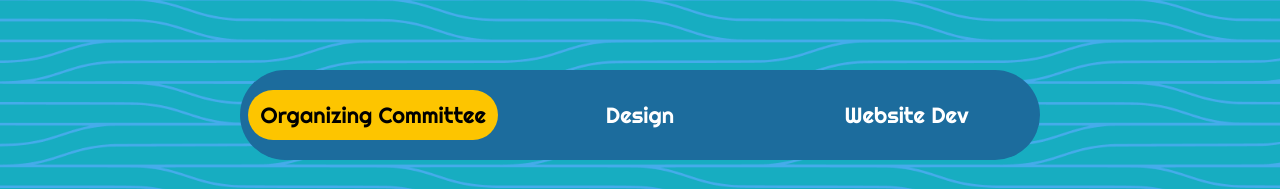
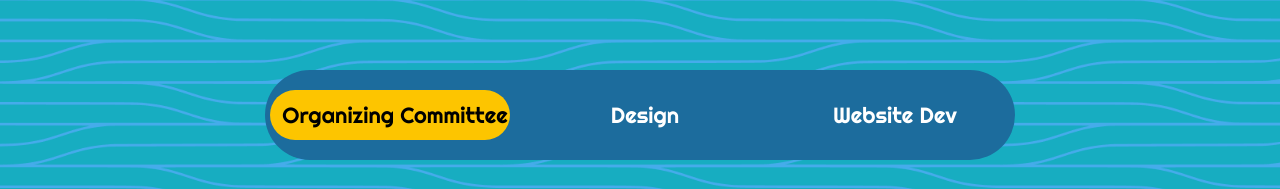
Before and after one commit to zense/Infin8-2024, a React (Vite) app: page /team in a window 1280 px wide. Shown: the part 148-337 px from the top of the page. Built offline with nearby package versions, Linux system fonts and the light colour scheme; a web font is replaced by a local one.

Commit message:
laval lamp effected

```diff
--- a/src/pages/Team.css
+++ b/src/pages/Team.css
@@ -66,15 +66,17 @@ body{
     overflow-wrap: normal;
 }
 .btn-bar{
-    width:800px;
+    width:750px;
     height:90px;
     flex-shrink:0;
     background-color:#1C6C9D;
     display:flex;
-    justify-content:space-around;
+    justify-content:center;
     align-items:center;
     margin-top:8vh;
     border-radius:10vw;
+    position: relative;
+    padding-left:10px;
 }
 .btn-bar-wrapper{
     display:flex;
@@ -124,6 +126,17 @@ body{
     background-color: #FDC500;
     color:#000;
     border-radius:10vw;
+}
+.slider-team{
+    width: 240px;
+    height: 50px;
+    border-radius: 10vw;
+    z-index: 0;
+    transition: all 0.3s ease;
+}
+button{
+    z-index: 1;
+    text-align: center;
 }
 @media screen and (max-width:804px) {
     .btn-bar{
--- a/src/pages/Team.jsx
+++ b/src/pages/Team.jsx
@@ -14,6 +14,22 @@ import "./Team.css"
 const Team = () => {
   const [mode,setMode]=useState("OrgComm");
   let arr=[];
+  useEffect(()=>{
+    const choice = document.getElementById(mode);
+    const ani = document.getElementById("ani")
+    choice.style.color="#000"
+    if(mode==="OrgComm") ani.style.transform = `translateX(0px)`;
+    else if (mode==="DesignTeam") ani.style.transform = `translateX(250px)`
+    else if (mode==="WebDevTeam") ani.style.transform = `translateX(500px)`
+  },[mode])
+  const handleClick = (e)=>{
+    const choice = document.getElementById(mode);
+    if(mode!==e.target.id){
+      choice.style.color="#FFF"
+    }
+
+    setMode(e.target.id);
+  }
   if(mode=="OrgComm"){
     arr=OrgComm;
   }else if(mode=="WebDevTeam"){
@@ -38,9 +54,12 @@ const Team = () => {
           </div>
           <div className='btn-bar-wrapper'>
             <nav className='btn-bar'>
-              <button  id="OrgComm" className={`btn ${mode==="OrgComm" ? "active":""}`} onClick={()=>setMode("OrgComm")}>Organizing Committee</button>
-              <button id="DesignTeam" className={`btn ${mode==="DesignTeam" ? "active":""}`} onClick={()=>setMode("DesignTeam")}>Design</button>
-              <button id="WebDevTeam" className={`btn ${mode==="WebDevTeam" ? "active":""}`} onClick={()=>setMode("WebDevTeam")}>Website Dev</button>
+              <div className='flex relative'>
+              <button  id="OrgComm" className={`btn`} onClick={handleClick}>Organizing Committee</button>
+              <button id="DesignTeam" className={`btn`} onClick={handleClick}>Design</button>
+              <button id="WebDevTeam" className={`btn`} onClick={handleClick}>Website Dev</button>
+              <div className='absolute slider-team bg-yellow left-0' id='ani'></div>
+              </div>
             </nav>
           </div>
         </div>
```
